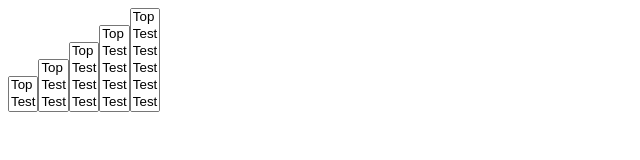
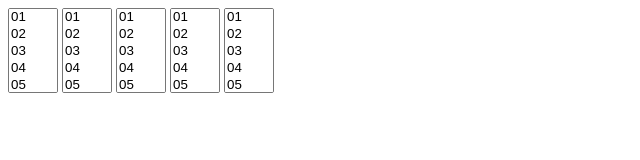
Before and after one commit to Ocramout/Bako, a plain HTML site: page scrollbar.html in a window 1280 px wide. Shown: the whole page, without its empty margins (0-640 px from the left). Drawn offline with Linux system fonts and the light colour scheme.

Commit message:
New file test.html

```diff
--- a/scrollbar.html
+++ b/scrollbar.html
@@ -1,151 +1,34 @@
 <html>
+<head>
+<style>
+select {
+    width: 50;
+    height: 85;
+}
+</style>
+</head>
 <body>
-<table>
 
 <select multiple="multiple" size="2">
-<option>Top</option>
-<option>Test</option>
-<option>Test</option>
-<option>Test</option>
-<option>Test</option>
-<option>Test</option>
-<option>Test</option>
-<option>Test</option>
-<option>Test</option>
-<option>Test</option>
-<option>Test</option>
-<option>Test</option>
-<option>Test</option>
-<option>Test</option>
-<option>Test</option>
-<option>Test</option>
-<option>Test</option>
-<option>Test</option>
-<option>Test</option>
-<option>Test</option>
-<option>Test</option>
-<option>Test</option>
-<option>Test</option>
-<option>End</option>
+<option>01</option><option>02</option><option>03</option><option>04</option><option>05</option><option>06</option><option>07</option><option>08</option><option>09</option><option>10</option><option>11</option><option>12</option><option>13</option><option>14</option><option>15</option><option>16</option><option>17</option><option>18</option><option>19</option><option>20</option><option>21</option><option>22</option><option>23</option><option>24</option><option>25</option><option>26</option><option>27</option><option>28</option><option>29</option><option>30</option><option>31</option><option>32</option><option>33</option><option>34</option><option>35</option><option>36</option><option>37</option><option>38</option><option>39</option><option>40</option><option>41</option><option>42</option><option>43</option><option>44</option><option>45</option><option>46</option><option>47</option><option>48</option><option>49</option><option>50</option>
+</select>
+
+<select multiple="multiple" size="3">
+<option>01</option><option>02</option><option>03</option><option>04</option><option>05</option><option>06</option><option>07</option><option>08</option><option>09</option><option>10</option><option>11</option><option>12</option><option>13</option><option>14</option><option>15</option><option>16</option><option>17</option><option>18</option><option>19</option><option>20</option><option>21</option><option>22</option><option>23</option><option>24</option><option>25</option><option>26</option><option>27</option><option>28</option><option>29</option><option>30</option><option>31</option><option>32</option><option>33</option><option>34</option><option>35</option><option>36</option><option>37</option><option>38</option><option>39</option><option>40</option><option>41</option><option>42</option><option>43</option><option>44</option><option>45</option><option>46</option><option>47</option><option>48</option><option>49</option><option>50</option>
+</select>
+
+<select multiple="multiple" size="4">
+<option>01</option><option>02</option><option>03</option><option>04</option><option>05</option><option>06</option><option>07</option><option>08</option><option>09</option><option>10</option><option>11</option><option>12</option><option>13</option><option>14</option><option>15</option><option>16</option><option>17</option><option>18</option><option>19</option><option>20</option><option>21</option><option>22</option><option>23</option><option>24</option><option>25</option><option>26</option><option>27</option><option>28</option><option>29</option><option>30</option><option>31</option><option>32</option><option>33</option><option>34</option><option>35</option><option>36</option><option>37</option><option>38</option><option>39</option><option>40</option><option>41</option><option>42</option><option>43</option><option>44</option><option>45</option><option>46</option><option>47</option><option>48</option><option>49</option><option>50</option>
+</select>
+
+<select multiple="multiple" size="5">
+<option>01</option><option>02</option><option>03</option><option>04</option><option>05</option><option>06</option><option>07</option><option>08</option><option>09</option><option>10</option><option>11</option><option>12</option><option>13</option><option>14</option><option>15</option><option>16</option><option>17</option><option>18</option><option>19</option><option>20</option><option>21</option><option>22</option><option>23</option><option>24</option><option>25</option><option>26</option><option>27</option><option>28</option><option>29</option><option>30</option><option>31</option><option>32</option><option>33</option><option>34</option><option>35</option><option>36</option><option>37</option><option>38</option><option>39</option><option>40</option><option>41</option><option>42</option><option>43</option><option>44</option><option>45</option><option>46</option><option>47</option><option>48</option><option>49</option><option>50</option>
+</select>
+
+<select multiple="multiple" size="6">
+<option>01</option><option>02</option><option>03</option><option>04</option><option>05</option><option>06</option><option>07</option><option>08</option><option>09</option><option>10</option><option>11</option><option>12</option><option>13</option><option>14</option><option>15</option><option>16</option><option>17</option><option>18</option><option>19</option><option>20</option><option>21</option><option>22</option><option>23</option><option>24</option><option>25</option><option>26</option><option>27</option><option>28</option><option>29</option><option>30</option><option>31</option><option>32</option><option>33</option><option>34</option><option>35</option><option>36</option><option>37</option><option>38</option><option>39</option><option>40</option><option>41</option><option>42</option><option>43</option><option>44</option><option>45</option><option>46</option><option>47</option><option>48</option><option>49</option><option>50</option>
 </select>
 
 
-
-<select multiple="multiple" size="3">
-<option>Top</option>
-<option>Test</option>
-<option>Test</option>
-<option>Test</option>
-<option>Test</option>
-<option>Test</option>
-<option>Test</option>
-<option>Test</option>
-<option>Test</option>
-<option>Test</option>
-<option>Test</option>
-<option>Test</option>
-<option>Test</option>
-<option>Test</option>
-<option>Test</option>
-<option>Test</option>
-<option>Test</option>
-<option>Test</option>
-<option>Test</option>
-<option>Test</option>
-<option>Test</option>
-<option>Test</option>
-<option>Test</option>
-<option>End</option>
-</select>
-
-
-
-<select multiple="multiple" size="4">
-<option>Top</option>
-<option>Test</option>
-<option>Test</option>
-<option>Test</option>
-<option>Test</option>
-<option>Test</option>
-<option>Test</option>
-<option>Test</option>
-<option>Test</option>
-<option>Test</option>
-<option>Test</option>
-<option>Test</option>
-<option>Test</option>
-<option>Test</option>
-<option>Test</option>
-<option>Test</option>
-<option>Test</option>
-<option>Test</option>
-<option>Test</option>
-<option>Test</option>
-<option>Test</option>
-<option>Test</option>
-<option>Test</option>
-<option>End</option>
-</select>
-
-
-
-<select multiple="multiple" size="5">
-<option>Top</option>
-<option>Test</option>
-<option>Test</option>
-<option>Test</option>
-<option>Test</option>
-<option>Test</option>
-<option>Test</option>
-<option>Test</option>
-<option>Test</option>
-<option>Test</option>
-<option>Test</option>
-<option>Test</option>
-<option>Test</option>
-<option>Test</option>
-<option>Test</option>
-<option>Test</option>
-<option>Test</option>
-<option>Test</option>
-<option>Test</option>
-<option>Test</option>
-<option>Test</option>
-<option>Test</option>
-<option>Test</option>
-<option>End</option>
-</select>
-
-
-
-<select multiple="multiple" size="6">
-<option>Top</option>
-<option>Test</option>
-<option>Test</option>
-<option>Test</option>
-<option>Test</option>
-<option>Test</option>
-<option>Test</option>
-<option>Test</option>
-<option>Test</option>
-<option>Test</option>
-<option>Test</option>
-<option>Test</option>
-<option>Test</option>
-<option>Test</option>
-<option>Test</option>
-<option>Test</option>
-<option>Test</option>
-<option>Test</option>
-<option>Test</option>
-<option>Test</option>
-<option>Test</option>
-<option>Test</option>
-<option>Test</option>
-<option>End</option>
-</select>
-
-
-</table>
 </body>
 </html>
```
Also changed, not shown: test.html (added, +16 -0 lines).
